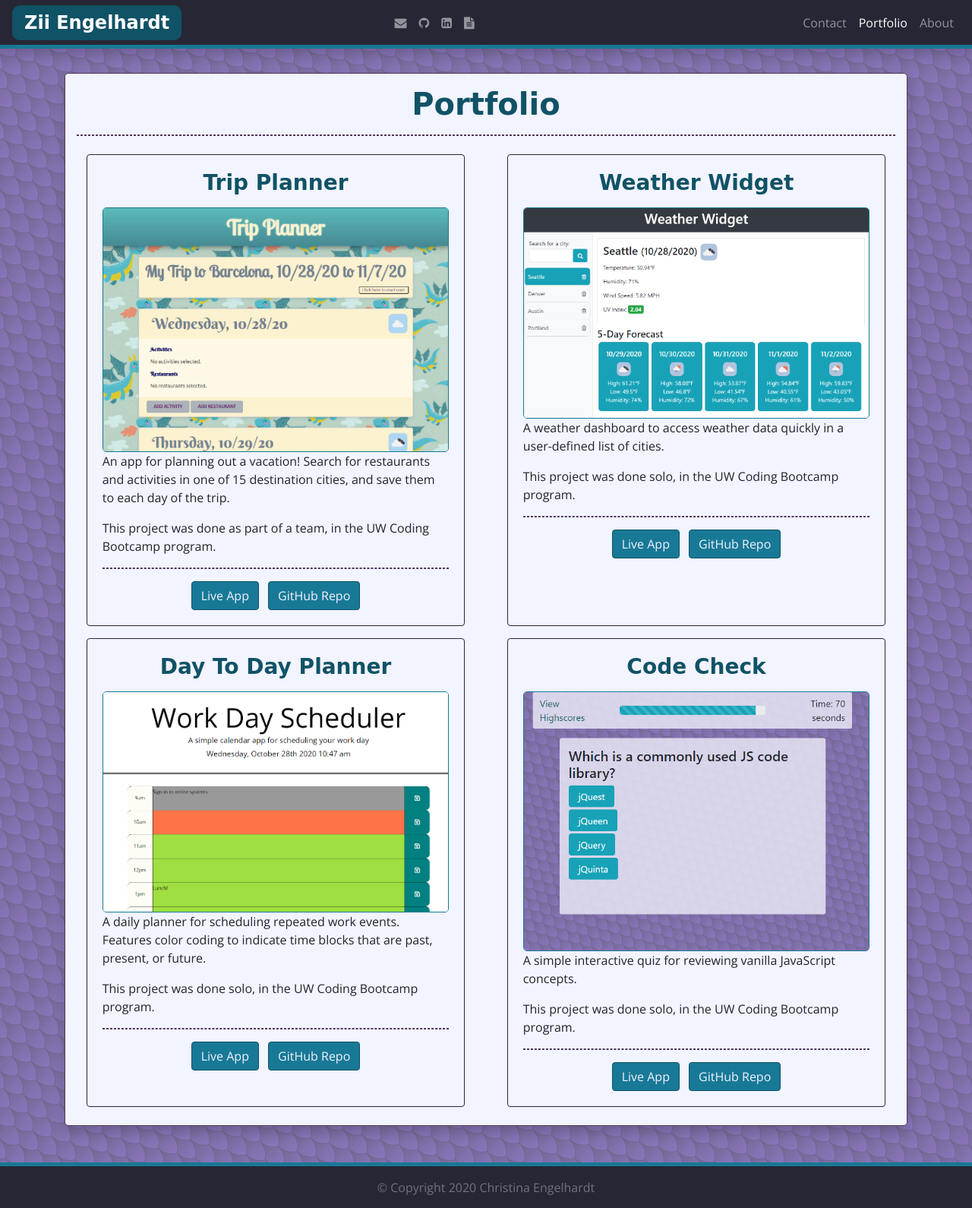
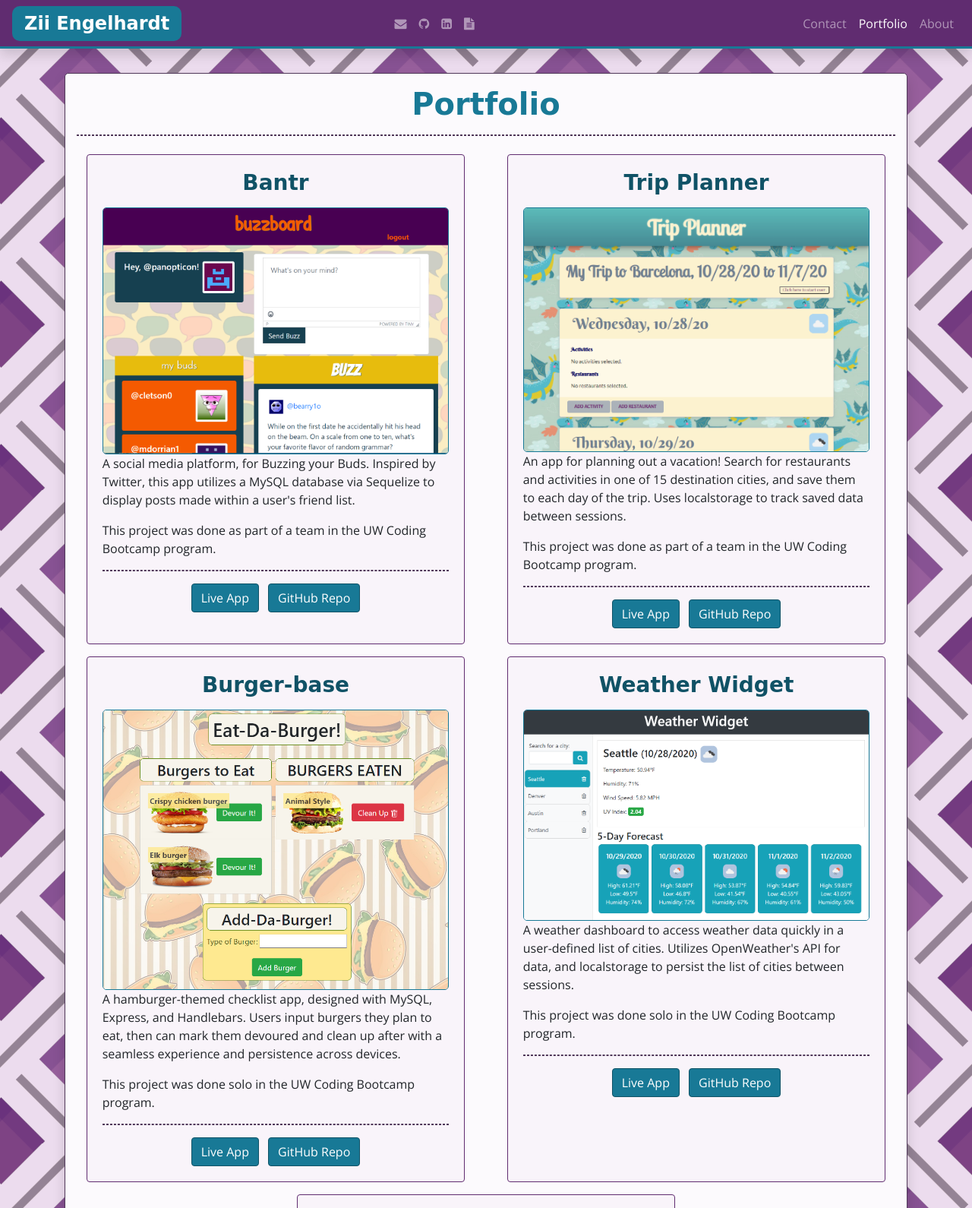
Before and after one commit to ziieng/ResponsivePortfolio, a plain HTML site: page portfolio.html in a window 1280 px wide. Shown: the top 1590 px of the page at 76% size. Drawn offline with nearby package versions, Linux system fonts and the light colour scheme; a web font is replaced by a local one.

Commit message:
store portfolio before refactor to React

```diff
--- a/Assets/style.css
+++ b/Assets/style.css
@@ -2,10 +2,10 @@
 light teal: 187996
 dark purple: 272635
 light purple: 503859
-whiteish: F2F4FF */
+whiteish: F2F4FF or f9f4fa*/
 
 body {
-    background-image: url("fadedscales.png");
+    background-image: url("smallersquares.png");
     background-repeat: repeat;
     font-family: 'Open Sans',
         sans-serif;
@@ -17,12 +17,17 @@ body {
     width: 100%;
     height: 4rem;
     z-index: 2000;
-    background-color: #272635;
-    border-bottom: #187996 thick solid;
+    background-color: #602c70;
+    border-bottom: #187996 3px solid;
+}
+
+.navbar-collapse {
+    background-color: #602c70;
+    text-align: center;
 }
 
 .navbar-brand {
-    background-color: #105266;
+    background-color: #187996;
     padding-left: 1rem;
     padding-right: 1rem;
     border-radius: 10px;
@@ -30,11 +35,28 @@ body {
         cursive;
     font-weight: bold;
     font-size: x-large;
-    color: #F2F4FF;
+    color: #f9f4fa;
+}
+
+/* unvisited link */
+.navbar .nav-item .nav-link a:link {
+    color: #ffffff !important;
+}
+/* visited link */
+.navbar .nav-item .nav-link a:visited {
+    color: #ffffff;
+}
+/* mouse over link */
+.navbar .nav-item .nav-link a:hover {
+    color: #f2f4f2;
+}
+/* selected link */
+.navbar .nav-item.nav-link a:active {
+    color: gainsboro;
 }
 
 h1 {
-    color: #105266;
+    color: #187996;
     font-weight: bold;
     font-family: 'Overlock',
         cursive;
@@ -43,7 +65,7 @@ h1 {
 .pgBody {
     margin-left: auto;
     margin-right: auto;
-    background-color: #F2F4FF;
+    background-color: #fcfafd;
     border-radius: 5px;
     border: thin solid #503859;
 }
@@ -53,7 +75,7 @@ h1 {
 }
 
 .profileImg img {
-    border: thin solid #272635;
+    border: thin solid #602c70;
     border-radius: 5px;
 }
 
@@ -62,8 +84,8 @@ body hr {
 }
 
 .portCard {
-    border: thin solid #272635;
-    background-color: #F2F4FF;
+    border: thin solid #602c70;
+    background-color: #f9f4fa;
     margin-left: 10px;
     margin-right: 10px;
 }
@@ -94,7 +116,7 @@ body hr {
 }
 
 .linkBox .btn-outline-info {
-    color: #F2F4FF;
+    color: #f9f4fa;
     background-color: #187996;
     border-color: #105266;
     /*set the color you want here*/
@@ -105,14 +127,20 @@ body hr {
 .linkBox .btn-outline-info:active,
 .linkBox .btn-outline-info.active,
 .open>.dropdown-toggle.btn-outline-info {
-    color: #F2F4FF;
+    color: #f9f4fa;
     background-color: #105266;
     border-color: rgb(37, 87, 131);
     /*set the color you want here*/
 }
 
 dl dt {
+    text-align: left !important;
+}
+
+@media (min-width: 768px) {
+    dl dt {
         text-align: right !important;
+    }
 }
 
 .cont {
@@ -126,6 +154,46 @@ dl dt {
     width: 100%;
     padding-top: 1rem;
     padding-bottom: 1rem;
-    background-color: #272635;
-    border-top: #187996 thick solid;
+    background-color: #602c70;
+    border-top: #187996 3px solid;
 }
+
+/* unvisited link */
+.pgBody a:link {
+    color: #187996;
+}
+
+/* visited link */
+.pgBody a:visited {
+    color: #503859;
+}
+
+/* mouse over link */
+.pgBody a:hover {
+    color: #105266;
+}
+
+/* selected link */
+.pgBody a:active {
+    color: #105266;
+}
+
+/* unvisited link */
+.pgBody .portCard a:link {
+    color: #ffffff;
+}
+
+/* visited link */
+.pgBody .portCard a:visited {
+    color: #f9f4fa;
+}
+
+/* mouse over link */
+.pgBody .portCard a:hover {
+    color: #ffffff;
+}
+
+/* selected link */
+.pgBody .portCard a:active {
+    color: #ffffff;
+}
--- a/portfolio.html
+++ b/portfolio.html
@@ -5,6 +5,11 @@
     <meta charset="UTF-8">
     <meta name="viewport" content="width=device-width, initial-scale=1.0">
     <title>Zii Engelhardt - Portfolio</title>
+    <!-- favicons -->
+    <link rel="apple-touch-icon" sizes="180x180" href="/Assets/favicon_io/apple-touch-icon.png">
+    <link rel="icon" type="image/png" sizes="32x32" href="Assets/favicon_io/favicon-32x32.png">
+    <link rel="icon" type="image/png" sizes="16x16" href="Assets/favicon_io/favicon-16x16.png">
+    <link rel="manifest" href="Assets/favicon_io/site.webmanifest">
     <!-- link Bootstrap -->
     <link href="https://stackpath.bootstrapcdn.com/font-awesome/4.7.0/css/font-awesome.min.css" rel="stylesheet">
     <link href="https://fonts.googleapis.com/css2?family=Open+Sans&family=Overlock:wght@700&display=swap"
@@ -29,7 +34,7 @@
         <div class="collapse ml-5 navbar-collapse" id="CollapsedNav">
             <ul class="navbar-nav mt-2 mt-lg-0 mx-auto">
                 <li class="nav-item">
-                    <a class="nav-link" target="_blank" href="mailto:cjengelhardt@gmail.com" aria-label="Email">
+                    <a class="nav-link" target="_blank" href="mailto:ziiengelhardt@gmail.com" aria-label="Email">
                         <i class="fa fa-envelope" aria-hidden="true"></i>
                     </a>
                 </li>
@@ -67,10 +72,28 @@
 
     <!-- Main body - Portfolio -->
     <div class="container cont mt-5">
-        <main class="col py-3 mt-5 pgBody shadow">
+        <main class="col py-3 my-5 pgBody shadow">
             <h1 class="text-center">Portfolio</h1>
             <hr>
             <main class="row">
+                <div class="card portCard mx-md-auto my-2">
+                    <div class="card-body">
+                        <h3 class="card-title">Bantr</h3>
+                        <img src="Assets/screens/Bantr2.png" class="card-img" alt="A screenshot of bantr's dashboard page.">
+                        <p class="card-text">A social media platform, for Buzzing your Buds. Inspired by Twitter, this
+                            app utilizes a MySQL
+                            database via Sequelize to display posts made within a user's friend list.
+                        </p>
+                        <p class="mb-0">This project was done as part of a team in the UW Coding Bootcamp program.</p>
+                        <hr>
+                        <div class="linkBox mx-auto">
+                            <a target="_blank" href="https://bantr.herokuapp.com/" class="btn btn-outline-info mx-1">Live
+                                App</a>
+                            <a target="_blank" href="https://github.com/ziieng/bantr" class="btn btn-outline-info mx-1">GitHub
+                                Repo</a>
+                        </div>
+                    </div>
+                </div>
                 <div class="card portCard mx-md-auto my-2">
                     <div class="card-body">
                         <h3 class="card-title">Trip Planner</h3>
@@ -78,8 +101,8 @@
                             alt="A screenshot of the Trip Planner project">
                         <p class="card-text">An app for planning out a vacation! Search for restaurants and activities
                             in one of 15
-                            destination cities, and save them to each day of the trip.</p>
-                        <p class="mb-0">This project was done as part of a team, in the UW Coding Bootcamp program.</p>
+                            destination cities, and save them to each day of the trip. Uses localstorage to track saved data between sessions.</p>
+                        <p class="mb-0">This project was done as part of a team in the UW Coding Bootcamp program.</p>
                         <hr>
                         <div class="linkBox mx-auto">
                             <a target="_blank" href="https://ziieng.github.io/Trip-Planner/"
@@ -92,12 +115,31 @@
                 </div>
                 <div class="card portCard mx-md-auto my-2">
                     <div class="card-body">
+                        <h3 class="card-title">Burger-base</h3>
+                        <img src="Assets/screens/BurgerSnip.png" class="card-img" alt="A screenshot of the Weather Widget project">
+                        <p class="card-text">A hamburger-themed checklist app, designed with MySQL, Express, and
+                            Handlebars. Users input burgers
+                            they plan to eat, then can mark them devoured and clean up after with a seamless experience
+                            and persistence across
+                            devices.</p>
+                        <p class="mb-0">This project was done solo in the UW Coding Bootcamp program.</p>
+                        <hr>
+                        <div class="linkBox mx-auto">
+                            <a target="_blank" href="https://fathomless-citadel-38635.herokuapp.com/" class="btn btn-outline-info mx-1">Live
+                                App</a>
+                            <a target="_blank" href="https://github.com/ziieng/BurgerBase" class="btn btn-outline-info mx-1">GitHub
+                                Repo</a>
+                        </div>
+                        </div>
+                        </div>
+                        <div class="card portCard mx-md-auto my-2">
+                            <div class="card-body">
                         <h3 class="card-title">Weather Widget</h3>
                         <img src="Assets/screens/Weather.png" class="card-img"
                             alt="A screenshot of the Weather Widget project">
                         <p class="card-text">A weather dashboard to access weather data quickly in a user-defined list
-                            of cities.</p>
-                        <p class="mb-0">This project was done solo, in the UW Coding Bootcamp program.</p>
+                            of cities. Utilizes OpenWeather's API for data, and localstorage to persist the list of cities between sessions.</p>
+                        <p class="mb-0">This project was done solo in the UW Coding Bootcamp program.</p>
                         <hr>
                         <div class="linkBox mx-auto">
                             <a target="_blank" href="https://ziieng.github.io/WeatherWidget/"
@@ -116,7 +158,7 @@
                             alt="A screenshot of the Day Planner project">
                         <p class="card-text">A daily planner for scheduling repeated work events. Features color
                             coding to indicate time blocks that are past, present, or future.</p>
-                        <p class="mb-0">This project was done solo, in the UW Coding Bootcamp program.</p>
+                        <p class="mb-0">This project was done solo in the UW Coding Bootcamp program.</p>
                         <hr>
                         <div class="linkBox mx-auto">
                             <a target="_blank" href="https://ziieng.github.io/DayToDayPlanner/"
@@ -128,32 +170,13 @@
                         </div>
                     </div>
                 </div>
-                <div class="card portCard mx-md-auto my-2">
-                    <div class="card-body">
-                        <h3 class="card-title">Code Check</h3>
-                        <img src="Assets/screens/Quiz.png" class="card-img"
-                            alt="A screenshot of the Code Check project">
-                        <p class="card-text">A simple interactive quiz for reviewing vanilla JavaScript concepts.
-                        </p>
-                        <p class="mb-0">This project was done solo, in the UW Coding Bootcamp program.</p>
-                        <hr>
-                        <div class="linkBox mx-auto">
-                            <a target="_blank" href="https://ziieng.github.io/CodeCheck/"
-                                class="btn btn-outline-info mx-1">Live
-                                App</a>
-                            <a target="_blank" href="https://github.com/ziieng/CodeCheck"
-                                class="btn btn-outline-info mx-1">GitHub
-                                Repo</a>
-                        </div>
-                    </div>
-                </div>
             </main>
         </main>
     </div>
     <!-- Start footer -->
-    <footer class="footer mt-5">
+    <footer class="footer">
         <div class="container d-flex justify-content-center">
-            <span class="text-muted">&copy; Copyright 2020 Christina Engelhardt</span>
+            <span class="text-light">&copy; Copyright 2020 Christina Engelhardt</span>
         </div>
     </footer>
     <!-- End footer -->
@@ -161,13 +184,13 @@
     <!-- Link jQuery for bootstrap -->
     <script src="https://code.jquery.com/jquery-3.5.1.slim.min.js"
         integrity="sha384-DfXdz2htPH0lsSSs5nCTpuj/zy4C+OGpamoFVy38MVBnE+IbbVYUew+OrCXaRkfj" crossorigin="anonymous">
-    </script>
+        </script>
     <script src="https://cdn.jsdelivr.net/npm/popper.js@1.16.1/dist/umd/popper.min.js"
         integrity="sha384-9/reFTGAW83EW2RDu2S0VKaIzap3H66lZH81PoYlFhbGU+6BZp6G7niu735Sk7lN" crossorigin="anonymous">
-    </script>
+        </script>
     <script src="https://stackpath.bootstrapcdn.com/bootstrap/4.5.2/js/bootstrap.min.js"
         integrity="sha384-B4gt1jrGC7Jh4AgTPSdUtOBvfO8shuf57BaghqFfPlYxofvL8/KUEfYiJOMMV+rV" crossorigin="anonymous">
-    </script>
+        </script>
 </body>
 
 </html>
```
Also changed, not shown: about.html (+12 -8 lines), contact.html (+14 -9 lines), index.html (+17 -10 lines), Assets/BusinessZii.jpg (added), Assets/favicon_io/android-chrome-192x192.png (added), Assets/favicon_io/android-chrome-512x512.png (added), Assets/favicon_io/apple-touch-icon.png (added), Assets/favicon_io/favicon-16x16.png (added), Assets/favicon_io/favicon-32x32.png (added), Assets/favicon_io/favicon.ico (added), Assets/favicon_io/site.webmanifest (added), Assets/screens/Bantr1.PNG (added), Assets/screens/Bantr2.png (added), Assets/screens/BurgerBase.gif (added), 3 more files, 1 other file. Lines whose indentation alone changed are shown as unchanged.
